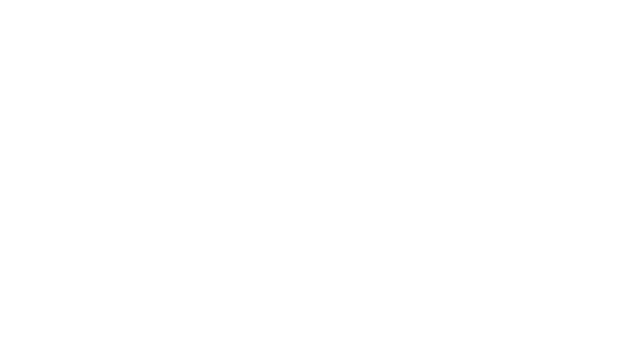
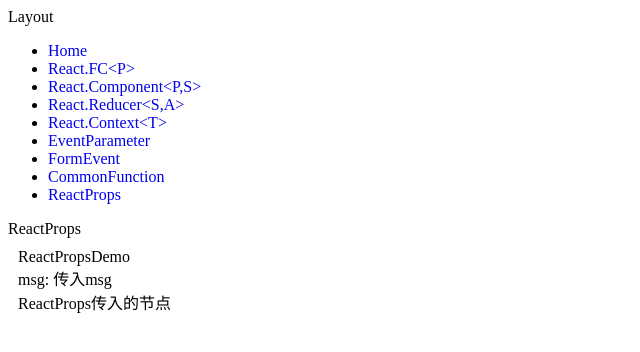
Before and after one commit to ethanlamm/react-basic-usage, a React (Vite) app: page /ReactProps in a window 1280 px wide. Before the commit this address had no page. Shown: the top 352 px of the page, without its empty margins (0-640 px from the left). Built offline with nearby package versions, Linux system fonts and the light colour scheme.

Commit message:
React Props类型

```diff
--- a/src/components/Layout.tsx
+++ b/src/components/Layout.tsx
@@ -14,6 +14,7 @@
                     <li><Link to='EventParameter'>EventParameter</Link></li>
                     <li><Link to='FormEvent'>FormEvent</Link></li>
                     <li><Link to='CommonFunction'>CommonFunction</Link></li>
+                    <li><Link to='ReactProps'>ReactProps</Link></li>
                 </ul>
             </nav>
             <Outlet />
--- /dev/null
+++ b/src/pages/ReactProps.tsx
@@ -0,0 +1,31 @@
+import React from 'react'
+
+interface Props {
+    msg: string
+    children: React.ReactNode // ✅ best, 最佳接收所有 children 类型
+    functionChildren?: (name: string) => React.ReactNode; // ✅ 返回 React 节点
+}
+
+function ReactPropsDemo({ msg, children }: Props) {
+    return (
+        <div style={{ padding: '10px' }}>
+            <div>ReactPropsDemo</div>
+            <div>msg: {msg}</div>
+            <div>{children}</div>
+        </div>
+    )
+}
+
+
+function ReactProps() {
+    return (
+        <div>
+            <div>ReactProps</div>
+            <ReactPropsDemo msg='传入msg'>
+                <div>ReactProps传入的节点</div>
+            </ReactPropsDemo>
+        </div>
+    )
+}
+
+export default ReactProps
--- a/src/routes/index.tsx
+++ b/src/routes/index.tsx
@@ -9,7 +9,7 @@
 import EventParameter from "../pages/eventHandlerFunctions/EventParameter";
 import FormEvent from "../pages/eventHandlerFunctions/FormEvent";
 import CommonFunction from "../pages/eventHandlerFunctions/CommonFunction";
-
+import ReactProps from "../pages/ReactProps";
 
 const routes: RouteObject[] = [
     {
@@ -24,6 +24,7 @@
             { path: 'EventParameter', element: <EventParameter /> },
             { path: 'FormEvent', element: <FormEvent /> },
             { path: 'CommonFunction', element: <CommonFunction /> },
+            { path: 'ReactProps', element: <ReactProps /> },
         ]
     }
 ]
```
